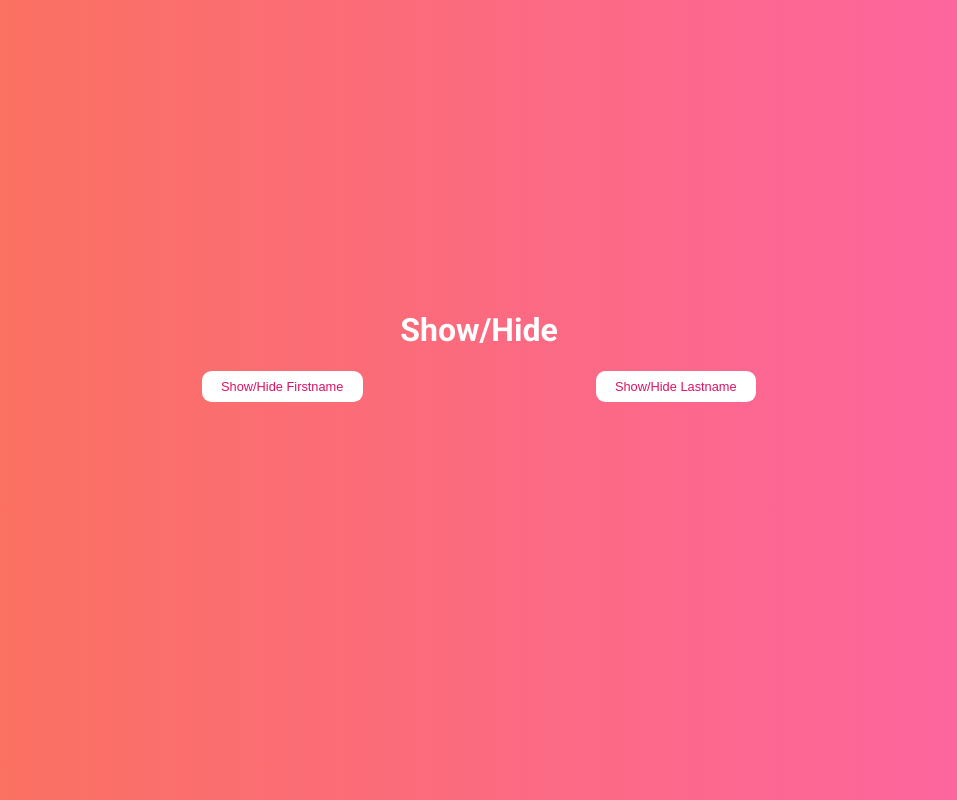
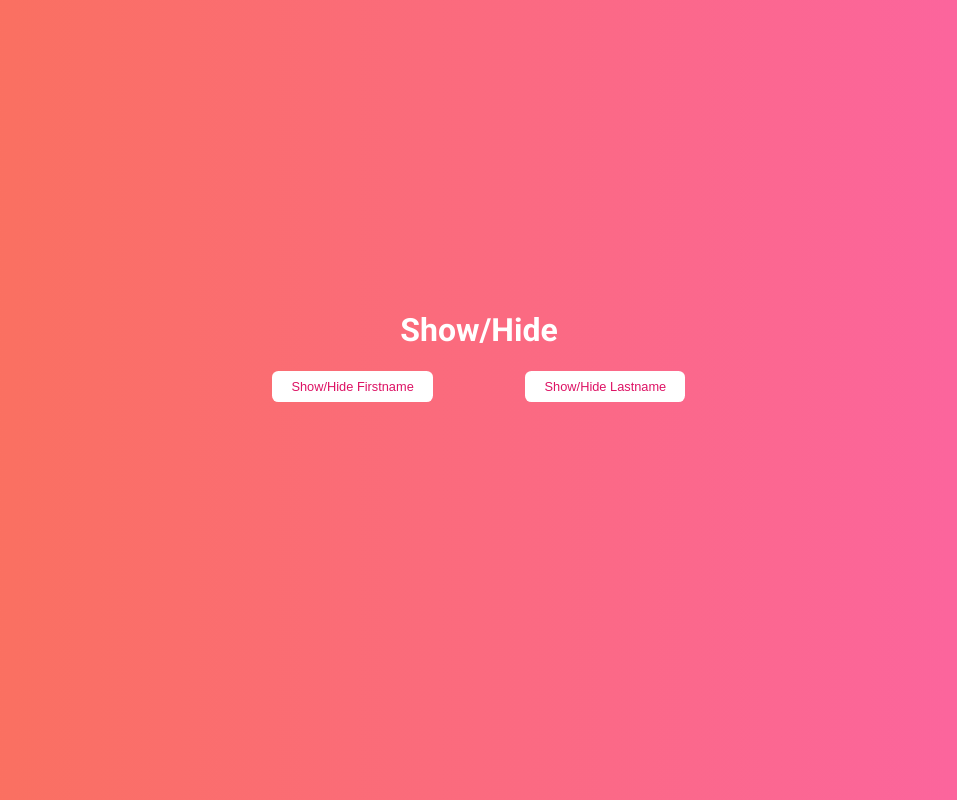
Before and after one commit to CLL-NxtWave-Submissions/show-hide-name-app, a React (Create React App) app: page / in a window 1280 px wide. Shown: the whole page, without its empty margins (161-1118 px from the left). Built offline with nearby package versions, Linux system fonts and the light colour scheme; a web font is replaced by a local one.

Commit message:
Adjusted spacing between elements of ShowHide component to get desirde layout across viewport sizes

```diff
--- a/src/components/ShowHide/index.css
+++ b/src/components/ShowHide/index.css
@@ -41,7 +41,7 @@
 .show-hide-name-button {
   color: #dd1264;
   padding: 0.7rem 1.2rem;
-  border-radius: 0.6rem;
+  border-radius: 0.4rem;
   background-color: #ffffff;
   font-size: 1rem;
   margin-bottom: 1.5rem;
@@ -96,7 +96,7 @@
 
 @media (min-width: 900px) {
   .show-hide-single-name-container {
-    width: 30vw;
+    width: 26vw;
     margin-left: 1.5rem;
     margin-right: 1.5rem;
   }
@@ -104,8 +104,16 @@
 
 @media (min-width: 1100px) {
   .show-hide-single-name-container {
-    width: 27vw;
+    width: 23vw;
     margin-left: 1.5rem;
     margin-right: 1.5rem;
   }
 }
+
+@media (min-width: 1200px) {
+  .show-hide-single-name-container {
+    width: 16vw;
+    margin-left: 1.5rem;
+    margin-right: 1.5rem;
+  }
+}
```
